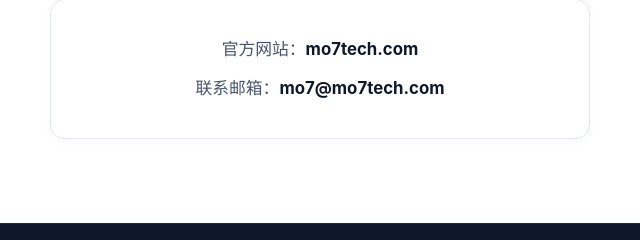
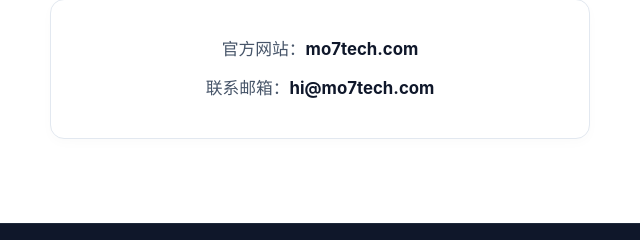
Before and after one commit to mo7tech/mo7tech.com, a website: page html/index.html in a window 1280 px wide. Shown: the part 1515-1755 px from the top of the page, 320-960 px from the left. Drawn offline with Linux system fonts and the light colour scheme.

Commit message:
更换邮箱

```diff
--- a/html/index.html
+++ b/html/index.html
@@ -402,7 +402,7 @@
         <div class="contact-card">
           <div class="contact-item">官方网站：<strong>mo7tech.com</strong></div>
           <div class="contact-item" style="margin-bottom: 0">
-            联系邮箱：<strong>mo7@mo7tech.com</strong>
+            联系邮箱：<strong>hi@mo7tech.com</strong>
           </div>
         </div>
       </div>
```
